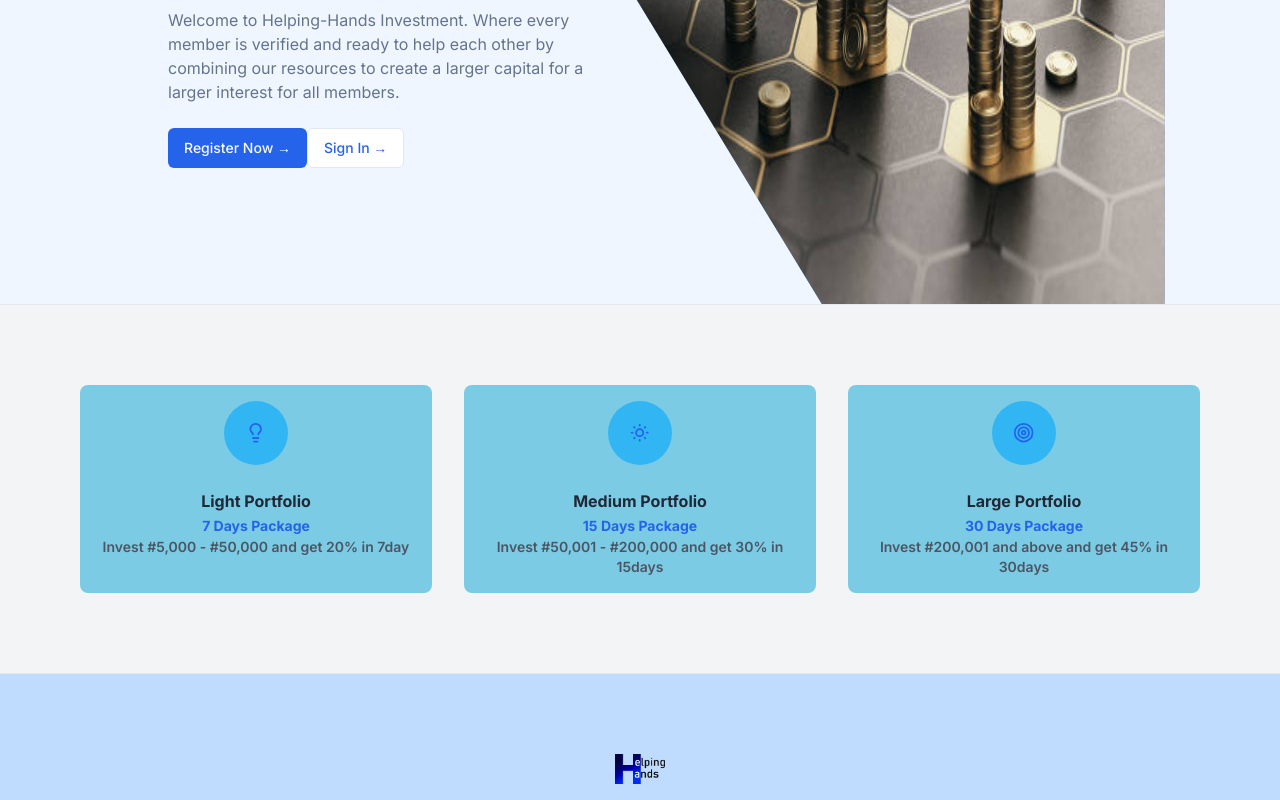
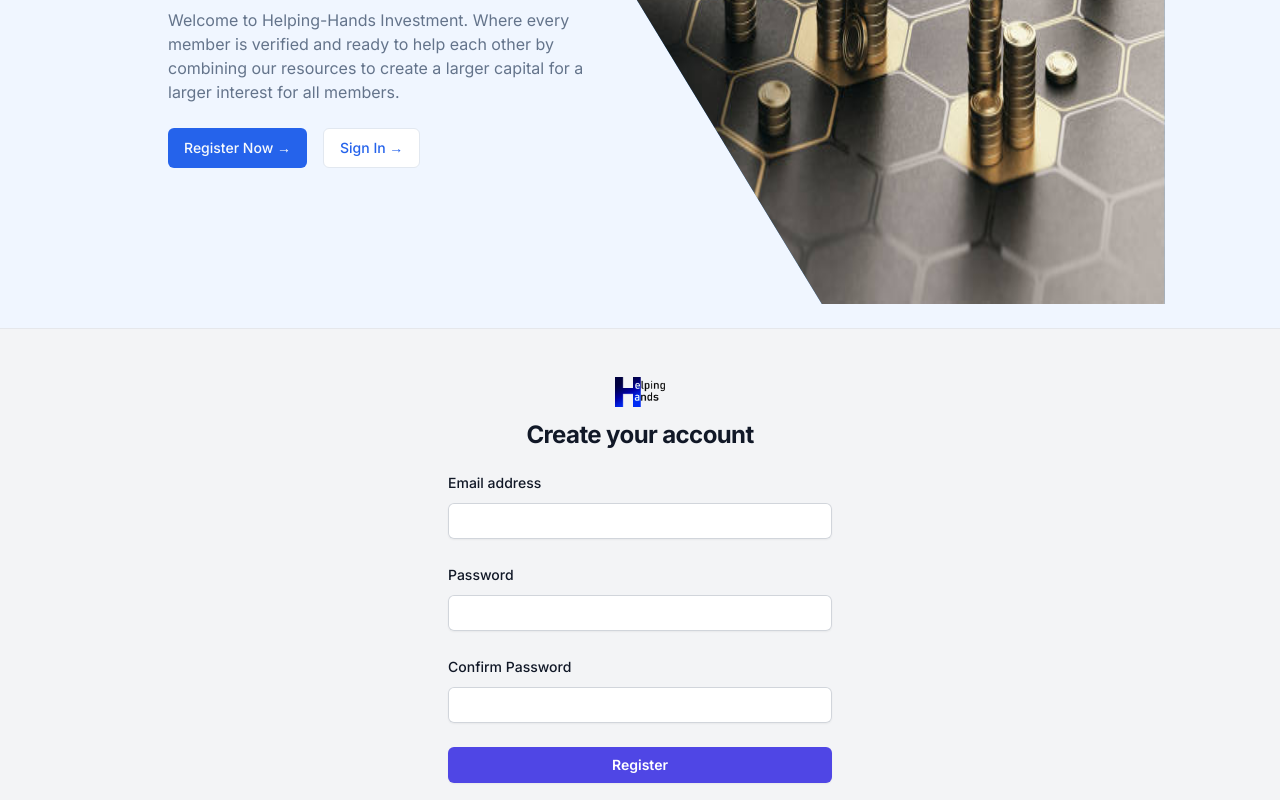
Before and after one commit to JUSTFIDEL/helping-hands, a Next.js app: page / in a window 1280 px wide. Shown: the part 400-1200 px from the top of the page. Built offline with nearby package versions, Linux system fonts and the light colour scheme.

Commit message:
adjustment

```diff
--- a/src/app/page.js
+++ b/src/app/page.js
@@ -41,6 +41,7 @@ export default function Home() {
     <>
       <MaxWidthWrapper>
         <div className='relative mx-auto max-w-5xl items-center'>
+          {/* mobile */}
           <div className='sm:hidden'>
             <div className='sm:hidden relative w-full h-[40vh]'>
               <Image
@@ -74,6 +75,7 @@ export default function Home() {
             </div>
           </div>
 
+          {/* desktop */}
           <div className='hidden sm:flex'>
             <div className='sm:flex flex-1 flex-col text-center sm:text-left absolute top-20 pl-10 z-10'>
               <h1 className='font-bold tracking-tight text-6xl max-w-[45vw] text-gray-900'>
@@ -87,11 +89,11 @@ export default function Home() {
                 members.
               </p>
 
-              <div className='flex-row gap-4 mt-6 '>
+              <div className='flex-row gap-6 mt-6 '>
                 <Link href='/register' className={buttonVariants()}>
                   Register Now &rarr;
                 </Link>
-                <Button variant={'outline'} className='text-blue-600 px-4'>
+                <Button variant={'outline'} className='text-blue-600 px-4 ml-4'>
                   <Link href='/login'>Sign In &rarr;</Link>
                 </Button>
               </div>
@@ -141,7 +143,7 @@ export default function Home() {
         </div>
       </MaxWidthWrapper> */}
 
-      <section className='border-t border-gray-200 bg-gray-100'>
+      {/* <section className='border-t border-gray-200 bg-gray-100'>
         <MaxWidthWrapper className='py-20'>
           <div className='grid grid-cols-1 gap-y-12 sm:grid-cols-2 sm:gap-x-6 lg:grid-cols-3 lg:gap-x-8 lg:gap-y-0'>
             {perks.map((perk) => (
@@ -171,10 +173,10 @@ export default function Home() {
             ))}
           </div>
         </MaxWidthWrapper>
-      </section>
+      </section> */}
 
-      <section className='border-t border-gray-200 bg-blue-200'>
-        <MaxWidthWrapper className='py-10'>
+      <section className='border-t border-gray-200 bg-gray-100 mt-6'>
+        <MaxWidthWrapper className='py-2'>
           <Register />
         </MaxWidthWrapper>
       </section>
```
